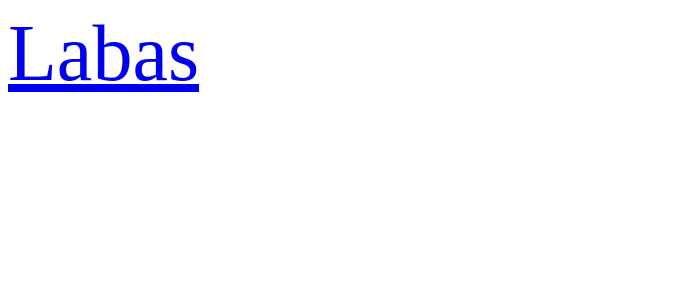
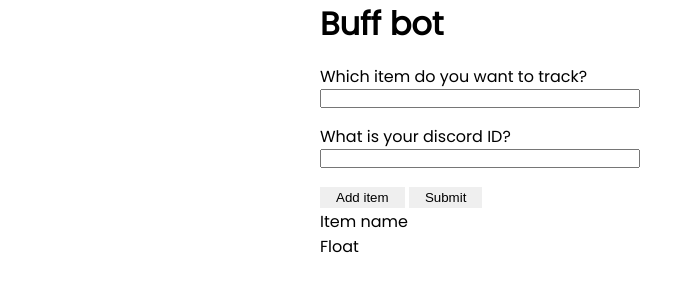
Before and after one commit to martynasmat/buff163-discord-bot, a plain HTML site: page webpage/index.html in a window 1280 px wide. Shown: the whole page, without its empty margins (0-695 px from the left). Drawn offline with Linux system fonts and the light colour scheme.

Commit message:
Rough page skeletone

```diff
--- a/webpage/index.html
+++ b/webpage/index.html
@@ -5,9 +5,39 @@
 		<meta http-equiv="X-UA-Compatible" content="IE=edge" />
 		<meta name="viewport" content="width=device-width, initial-scale=1.0" />
 		<title>Buff bot</title>
+		<link rel="preconnect" href="https://fonts.googleapis.com" />
+		<link rel="preconnect" href="https://fonts.gstatic.com" crossorigin />
+		<link
+			href="https://fonts.googleapis.com/css2?family=Poppins:wght@200;300;400&display=swap"
+			rel="stylesheet"
+		/>
 		<link rel="stylesheet" href="styles.css" />
+		<script src="main.js" defer></script>
 	</head>
 	<body>
-		<a href="#">Labas</a>
+		<main>
+			<h1>Buff bot</h1>
+			<form action="#" method="post">
+				<div class="input-container">
+					<label for="item-name">
+						Which item do you want to track?
+					</label>
+					<input id="item-name" type="text" />
+				</div>
+				<div class="input-container">
+					<label for="discord-id"> What is your discord ID? </label>
+					<input id="discord-id" type="number" />
+				</div>
+				<button class="btn" type="button">Add item</button>
+				<button class="btn" type="submit">Submit</button>
+			</form>
+
+			<div class="item-list">
+				<div class="item-container">
+					<div>Item name</div>
+					<div>Float</div>
+				</div>
+			</div>
+		</main>
 	</body>
 </html>
--- a/webpage/styles.css
+++ b/webpage/styles.css
@@ -1,3 +1,31 @@
-a {
-	font-size: 5rem;
+*,
+*::before,
+*::after {
+	padding: 0;
+	margin: 0;
+	box-sizing: border-box;
 }
+
+body {
+	font-family: 'Poppins', sans-serif;
+}
+
+main {
+	width: min(100%, 40rem);
+	margin: 0 auto;
+}
+
+.input-container {
+	display: flex;
+	flex-direction: column;
+	margin-block: 1em;
+}
+
+.input-container > input {
+	width: max(50%, 200px);
+}
+
+.btn {
+	padding: 0.2em 1.2em;
+	border: none;
+}
```
